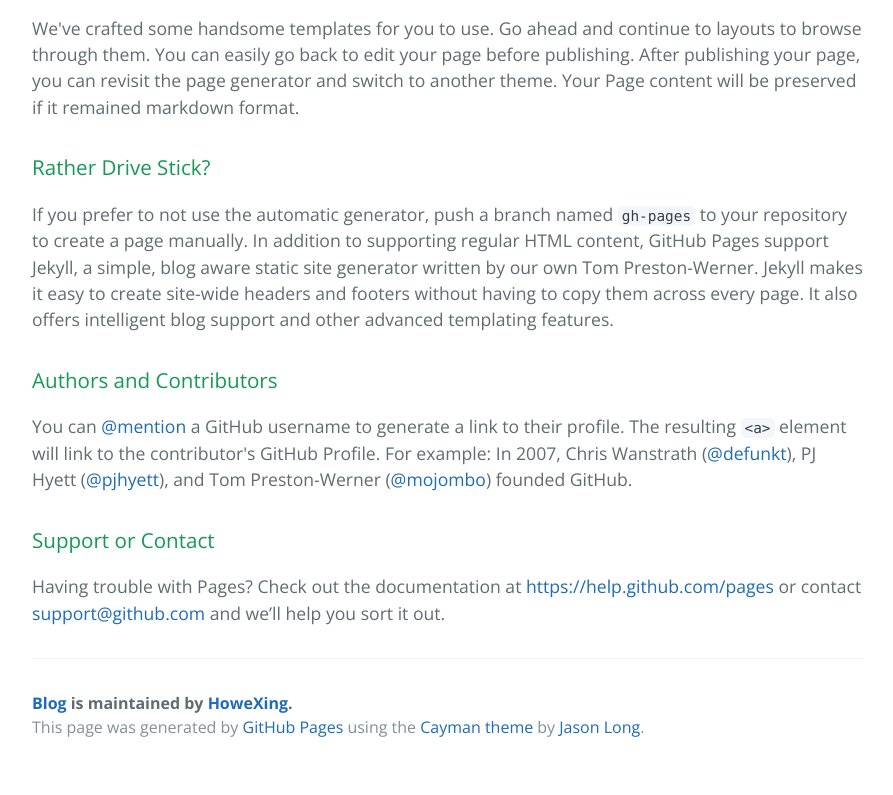
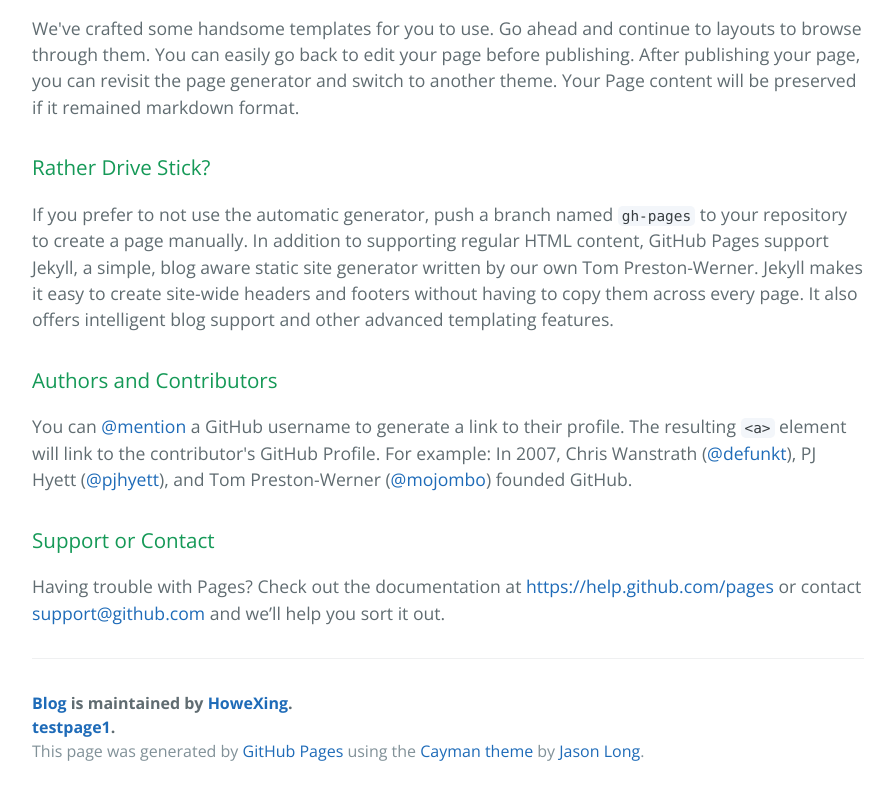
Before and after one commit to HoweXing/Mywebsite, a plain HTML site: page index.html in a window 1280 px wide. Shown: the part 760-1555 px from the top of the page, without its empty margins (192-1085 px from the left). Before the commit the page ends 1531 px from the top, so only its background shows below. Drawn offline with nearby package versions, Linux system fonts and the light colour scheme.

Commit message:
Update index.html
添加测试testpage1的一行，line57

```diff
--- a/index.html
+++ b/index.html
@@ -54,6 +54,8 @@ $ git checkout gh-pages
       <footer class="site-footer">
         <span class="site-footer-owner"><a href="https://github.com/HoweXing/blog">Blog</a> is maintained by <a href="https://github.com/HoweXing">HoweXing</a>.</span>
 
+        <span class="site-footer-owner"><a href="testpage1.html">testpage1</a>.</span>
+
         <span class="site-footer-credits">This page was generated by <a href="https://pages.github.com">GitHub Pages</a> using the <a href="https://github.com/jasonlong/cayman-theme">Cayman theme</a> by <a href="https://twitter.com/jasonlong">Jason Long</a>.</span>
       </footer>
 
```
